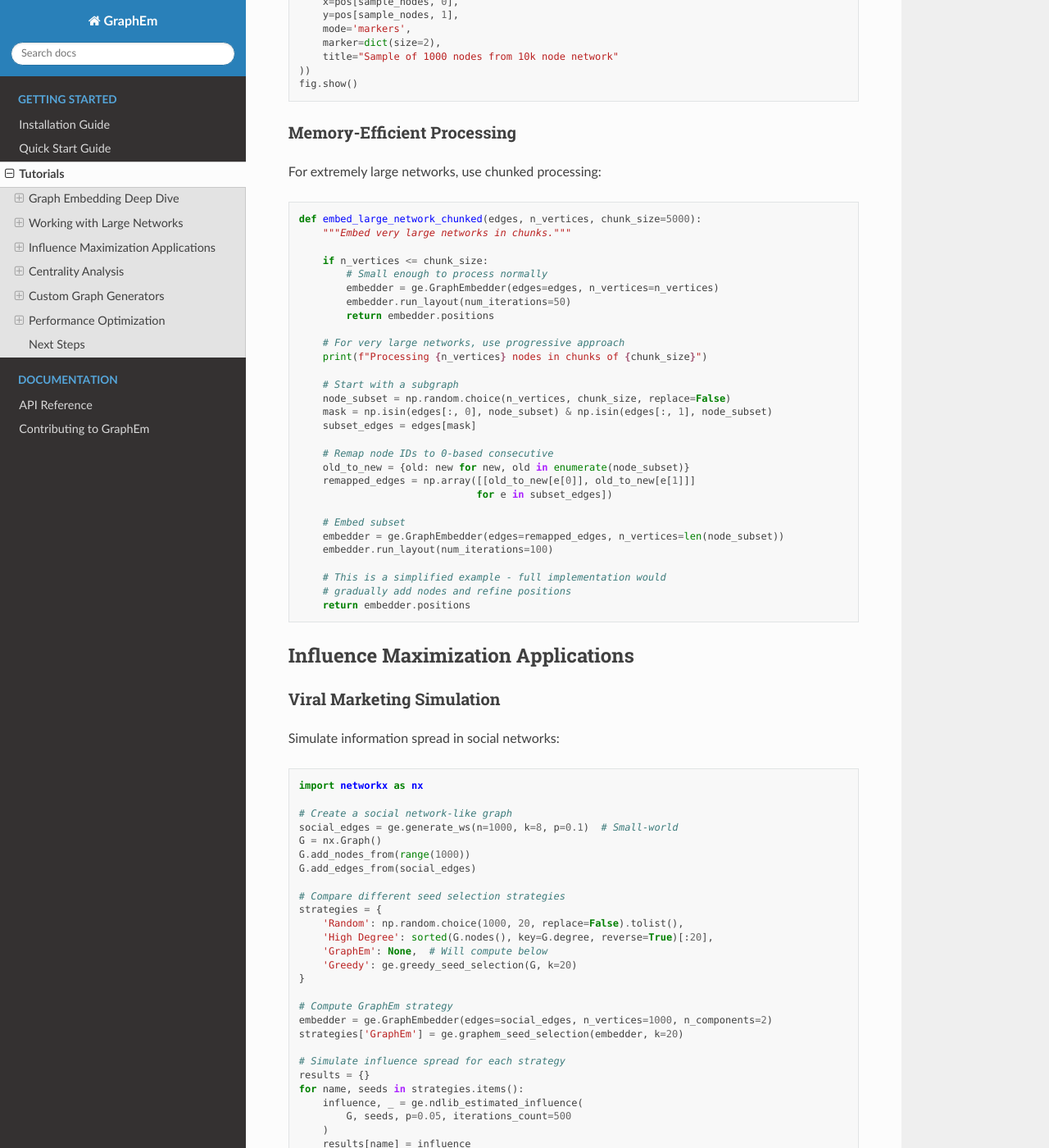
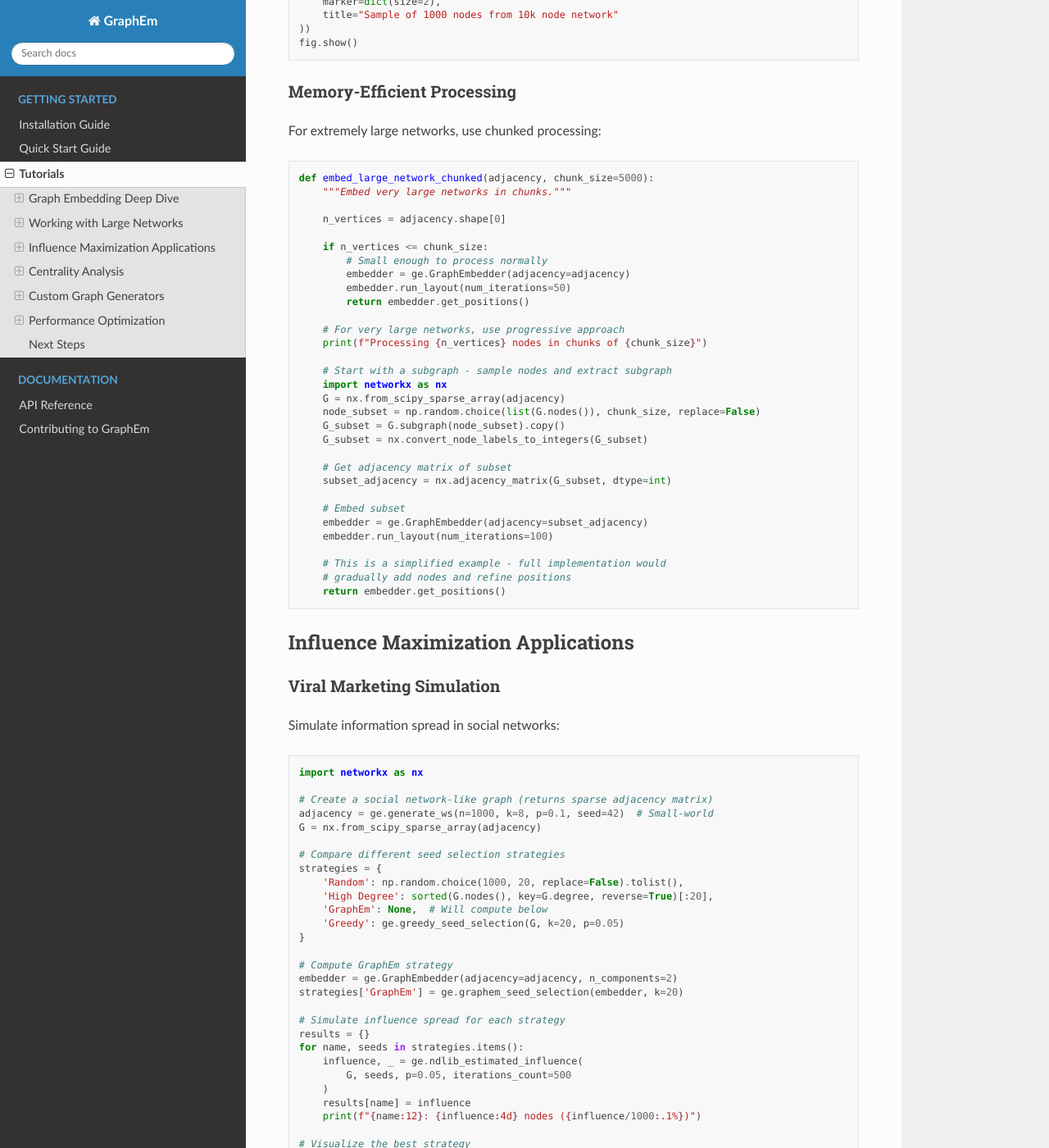
Before and after one commit to sashakolpakov/graphem, a Sphinx documentation site: the page built from docs/tutorials.rst, in a window 1280 px wide and 1400 px high, scrolled down 2161 px. Shown: the whole window at 82% size. Built offline with Sphinx 7.4.7 and the Read the Docs theme 3.1.0, drawn with Linux system fonts in a browser that asks for light colours; some of the changed text lies outside the part shown.

Commit message:
Release 0.2.0: Major API update with sparse adjacency matrices

```diff
--- a/docs/installation.rst
+++ b/docs/installation.rst
@@ -80,9 +80,9 @@
 
     import graphem as ge
 
-    # Generate a small test graph
-    edges = ge.erdos_renyi_graph(n=100, p=0.1)
-    embedder = ge.GraphEmbedder(edges, n_vertices=100)
+    # Generate a small test graph (returns sparse adjacency matrix)
+    adjacency = ge.generate_er(n=100, p=0.1, seed=42)
+    embedder = ge.GraphEmbedder(adjacency=adjacency, n_components=2)
     embedder.run_layout(num_iterations=10)
 
     print("GraphEm installation successful!")
--- a/docs/tutorials.rst
+++ b/docs/tutorials.rst
@@ -17,14 +17,12 @@
     import numpy as np
     import matplotlib.pyplot as plt
 
-    # Create a graph with known structure
-    edges = ge.generate_sbm(n_per_block=50, num_blocks=3, p_in=0.15, p_out=0.02)
-    n_vertices = 150
+    # Create a graph with known structure (returns sparse adjacency matrix)
+    adjacency = ge.generate_sbm(n_per_block=50, num_blocks=3, p_in=0.15, p_out=0.02, seed=42)
 
     # Create embedder with detailed parameters
     embedder = ge.GraphEmbedder(
-        edges=edges,
-        n_vertices=n_vertices,
+        adjacency=adjacency,
         n_components=2,
         L_min=5.0,        # Shorter edges for tighter layout
         k_attr=0.8,       # Strong attraction within communities
@@ -36,7 +34,7 @@
     positions_history = []
     for i in range(0, 100, 10):
         embedder.run_layout(num_iterations=10)
-        positions_history.append(np.array(embedder.positions))
+        positions_history.append(embedder.get_positions())
 
     # Final visualization
     embedder.display_layout()
@@ -64,12 +62,12 @@
 
     for i, params in enumerate(params_to_test, 1):
         embedder = ge.GraphEmbedder(
-            edges=edges, n_vertices=n_vertices, n_components=2,
+            adjacency=adjacency, n_components=2,
             L_min=params['L_min'], k_attr=params['k_attr'], k_inter=params['k_inter']
         )
         embedder.run_layout(num_iterations=50)
 
-        pos = np.array(embedder.positions)
+        pos = embedder.get_positions()
         fig.add_trace(go.Scatter(x=pos[:, 0], y=pos[:, 1], mode='markers',
                                 name=params['title']), row=1, col=i)
 
@@ -85,14 +83,12 @@
 
 .. code-block:: python
 
-    # Generate a large scale-free network
-    large_edges = ge.generate_ba(n=10000, m=5)
-    n_vertices = 10000
+    # Generate a large scale-free network (returns sparse adjacency matrix)
+    adjacency = ge.generate_ba(n=10000, m=5, seed=42)
 
     # Optimized embedder for large graphs
     large_embedder = ge.GraphEmbedder(
-        edges=large_edges,
-        n_vertices=n_vertices,
+        adjacency=adjacency,
         n_components=2,       # 2D is faster than 3D
         L_min=2.0,
         k_attr=0.3,
@@ -112,7 +108,8 @@
     large_embedder.run_layout(num_iterations=30)
 
     # Sample visualization (full graph would be too dense)
-    pos = np.array(large_embedder.positions)
+    pos = large_embedder.get_positions()
+    n_vertices = adjacency.shape[0]
     sample_nodes = np.random.choice(n_vertices, 1000, replace=False)
 
     import plotly.graph_objects as go
@@ -132,35 +129,37 @@
 
 .. code-block:: python
 
-    def embed_large_network_chunked(edges, n_vertices, chunk_size=5000):
+    def embed_large_network_chunked(adjacency, chunk_size=5000):
         """Embed very large networks in chunks."""
+
+        n_vertices = adjacency.shape[0]
 
         if n_vertices <= chunk_size:
             # Small enough to process normally
-            embedder = ge.GraphEmbedder(edges=edges, n_vertices=n_vertices)
+            embedder = ge.GraphEmbedder(adjacency=adjacency)
             embedder.run_layout(num_iterations=50)
-            return embedder.positions
+            return embedder.get_positions()
 
         # For very large networks, use progressive approach
         print(f"Processing {n_vertices} nodes in chunks of {chunk_size}")
 
-        # Start with a subgraph
-        node_subset = np.random.choice(n_vertices, chunk_size, replace=False)
-        mask = np.isin(edges[:, 0], node_subset) & np.isin(edges[:, 1], node_subset)
-        subset_edges = edges[mask]
+        # Start with a subgraph - sample nodes and extract subgraph
+        import networkx as nx
+        G = nx.from_scipy_sparse_array(adjacency)
+        node_subset = np.random.choice(list(G.nodes()), chunk_size, replace=False)
+        G_subset = G.subgraph(node_subset).copy()
+        G_subset = nx.convert_node_labels_to_integers(G_subset)
 
-        # Remap node IDs to 0-based consecutive
-        old_to_new = {old: new for new, old in enumerate(node_subset)}
-        remapped_edges = np.array([[old_to_new[e[0]], old_to_new[e[1]]]
-                                  for e in subset_edges])
+        # Get adjacency matrix of subset
+        subset_adjacency = nx.adjacency_matrix(G_subset, dtype=int)
 
         # Embed subset
-        embedder = ge.GraphEmbedder(edges=remapped_edges, n_vertices=len(node_subset))
+        embedder = ge.GraphEmbedder(adjacency=subset_adjacency)
         embedder.run_layout(num_iterations=100)
 
         # This is a simplified example - full implementation would
         # gradually add nodes and refine positions
-        return embedder.positions
+        return embedder.get_positions()
 
 Influence Maximization Applications
 -----------------------------------
@@ -174,22 +173,20 @@
 
     import networkx as nx
 
-    # Create a social network-like graph
-    social_edges = ge.generate_ws(n=1000, k=8, p=0.1)  # Small-world
-    G = nx.Graph()
-    G.add_nodes_from(range(1000))
-    G.add_edges_from(social_edges)
+    # Create a social network-like graph (returns sparse adjacency matrix)
+    adjacency = ge.generate_ws(n=1000, k=8, p=0.1, seed=42)  # Small-world
+    G = nx.from_scipy_sparse_array(adjacency)
 
     # Compare different seed selection strategies
     strategies = {
         'Random': np.random.choice(1000, 20, replace=False).tolist(),
         'High Degree': sorted(G.nodes(), key=G.degree, reverse=True)[:20],
         'GraphEm': None,  # Will compute below
-        'Greedy': ge.greedy_seed_selection(G, k=20)
+        'Greedy': ge.greedy_seed_selection(G, k=20, p=0.05)
     }
 
     # Compute GraphEm strategy
-    embedder = ge.GraphEmbedder(edges=social_edges, n_vertices=1000, n_components=2)
+    embedder = ge.GraphEmbedder(adjacency=adjacency, n_components=2)
     strategies['GraphEm'] = ge.graphem_seed_selection(embedder, k=20)
 
     # Simulate influence spread for each strategy
@@ -207,12 +204,12 @@
 
     if best_strategy == 'GraphEm':
         # We already have the embedding
-        pos = np.array(embedder.positions)
+        pos = embedder.get_positions()
     else:
         # Create embedding for visualization
-        embedder = ge.GraphEmbedder(edges=social_edges, n_vertices=1000, n_components=2)
+        embedder = ge.GraphEmbedder(adjacency=adjacency, n_components=2)
         embedder.run_layout(num_iterations=50)
-        pos = np.array(embedder.positions)
+        pos = embedder.get_positions()
 
     # Create visualization highlighting seed nodes
     import plotly.graph_objects as go
@@ -247,36 +244,29 @@
     def analyze_network_robustness(generator, params, attack_strategies):
         """Analyze robustness under different attack strategies."""
 
-        # Generate base network
-        edges = generator(**params)
-        n_vertices = params['n']
-        G = nx.Graph()
-        G.add_nodes_from(range(n_vertices))
-        G.add_edges_from(edges)
+        # Generate base network (returns sparse adjacency matrix)
+        adjacency = generator(**params)
+        G = nx.from_scipy_sparse_array(adjacency)
 
         results = {}
 
         for strategy_name, attack_function in attack_strategies.items():
             # Remove nodes according to strategy
-            nodes_to_remove = attack_function(G, int(0.1 * n_vertices))  # Remove 10%
+            nodes_to_remove = attack_function(G, int(0.1 * G.number_of_nodes()))  # Remove 10%
             G_attacked = G.copy()
             G_attacked.remove_nodes_from(nodes_to_remove)
 
             # Recompute largest connected component
             largest_cc = max(nx.connected_components(G_attacked), key=len)
             G_cc = G_attacked.subgraph(largest_cc).copy()
+            G_cc = nx.convert_node_labels_to_integers(G_cc)
 
             # Test influence spread in remaining network
             if len(G_cc) > 50:  # Only if significant network remains
-                cc_edges = np.array(list(G_cc.edges()))
-                embedder = ge.GraphEmbedder(edges=cc_edges, n_vertices=len(G_cc))
+                # Get adjacency matrix of remaining network
+                cc_adjacency = nx.adjacency_matrix(G_cc, dtype=int)
 
-                # Remap node IDs
-                node_mapping = {old: new for new, old in enumerate(G_cc.nodes())}
-                remapped_edges = np.array([[node_mapping[e[0]], node_mapping[e[1]]]
-                                         for e in cc_edges])
-
-                embedder = ge.GraphEmbedder(edges=remapped_edges, n_vertices=len(G_cc))
+                embedder = ge.GraphEmbedder(adjacency=cc_adjacency, n_components=2)
                 seeds = ge.graphem_seed_selection(embedder, k=min(10, len(G_cc)//10))
 
                 influence, _ = ge.ndlib_estimated_influence(G_cc, seeds, p=0.1)
@@ -305,9 +295,9 @@
 
     # Test on different network types
     network_types = [
-        ('Scale-Free', ge.generate_ba, {'n': 500, 'm': 3}),
-        ('Small-World', ge.generate_ws, {'n': 500, 'k': 6, 'p': 0.1}),
-        ('Random', ge.erdos_renyi_graph, {'n': 500, 'p': 0.012})
+        ('Scale-Free', ge.generate_ba, {'n': 500, 'm': 3, 'seed': 42}),
+        ('Small-World', ge.generate_ws, {'n': 500, 'k': 6, 'p': 0.1, 'seed': 42}),
+        ('Random', ge.generate_er, {'n': 500, 'p': 0.012, 'seed': 42})
     ]
 
     for net_name, generator, params in network_types:
@@ -332,10 +322,10 @@
 
     # Generate different network types for comparison
     networks = [
-        ('Erdős–Rényi', ge.erdos_renyi_graph, {'n': 300, 'p': 0.02}),
-        ('Scale-Free', ge.generate_ba, {'n': 300, 'm': 2}),
-        ('Small-World', ge.generate_ws, {'n': 300, 'k': 4, 'p': 0.1}),
-        ('Community', ge.generate_sbm, {'n_per_block': 100, 'num_blocks': 3, 'p_in': 0.1, 'p_out': 0.01})
+        ('Erdős–Rényi', ge.generate_er, {'n': 300, 'p': 0.02, 'seed': 42}),
+        ('Scale-Free', ge.generate_ba, {'n': 300, 'm': 2, 'seed': 42}),
+        ('Small-World', ge.generate_ws, {'n': 300, 'k': 4, 'p': 0.1, 'seed': 42}),
+        ('Community', ge.generate_sbm, {'n_per_block': 100, 'num_blocks': 3, 'p_in': 0.1, 'p_out': 0.01, 'seed': 42})
     ]
 
     correlation_results = {}
@@ -382,19 +372,22 @@
 .. code-block:: python
 
     def generate_hierarchical_network(levels=3, branching=3, intra_level_prob=0.1):
-        """Generate a hierarchical network structure."""
+        """Generate a hierarchical network structure, returns sparse adjacency matrix."""
+        import networkx as nx
+        import scipy.sparse as sp
+
         nodes_per_level = [branching ** i for i in range(levels)]
         total_nodes = sum(nodes_per_level)
 
-        edges = []
-        node_id = 0
+        # Create NetworkX graph for easier construction
+        G = nx.Graph()
+        G.add_nodes_from(range(total_nodes))
         level_starts = [0]
 
         # Create hierarchical connections
         for level in range(levels - 1):
             level_start = level_starts[level]
             level_size = nodes_per_level[level]
-            next_level_size = nodes_per_level[level + 1]
 
             # Connect each node in current level to nodes in next level
             for i in range(level_size):
@@ -403,7 +396,7 @@
                 start_next = level_starts[level] + level_size + i * branching
                 for j in range(branching):
                     if start_next + j < total_nodes:
-                        edges.append([current_node, start_next + j])
+                        G.add_edge(current_node, start_next + j)
 
             level_starts.append(level_starts[-1] + level_size)
 
@@ -415,17 +408,16 @@
             for i in range(level_size):
                 for j in range(i + 1, level_size):
                     if np.random.random() < intra_level_prob:
-                        edges.append([level_start + i, level_start + j])
+                        G.add_edge(level_start + i, level_start + j)
 
-        return np.array(edges)
+        return nx.adjacency_matrix(G, dtype=int)
 
     # Test the custom generator
-    hier_edges = generate_hierarchical_network(levels=4, branching=2, intra_level_prob=0.2)
+    hier_adjacency = generate_hierarchical_network(levels=4, branching=2, intra_level_prob=0.2)
 
     # Embed and visualize
     embedder = ge.GraphEmbedder(
-        edges=hier_edges,
-        n_vertices=hier_edges.max() + 1,
+        adjacency=hier_adjacency,
         n_components=2,
         L_min=3.0,
         k_attr=0.7,
@@ -448,7 +440,7 @@
     print("Available devices:", jax.devices())
 
     # For consistent GPU usage across runs
-    def setup_gpu_embedding(edges, n_vertices, device_id=0):
+    def setup_gpu_embedding(adjacency, device_id=0):
         """Setup embedder with specific GPU device."""
 
         # Force specific device if multiple GPUs available
@@ -456,18 +448,17 @@
             device = jax.devices('gpu')[device_id]
             with jax.default_device(device):
                 embedder = ge.GraphEmbedder(
-                    edges=edges,
-                    n_vertices=n_vertices,
+                    adjacency=adjacency,
                     batch_size=8192,      # Automatically limited to n_vertices
                     sample_size=1024      # Automatically limited to len(edges)
                 )
                 return embedder
         else:
-            return ge.GraphEmbedder(edges=edges, n_vertices=n_vertices)
+            return ge.GraphEmbedder(adjacency=adjacency)
 
     # Example with large graph
-    large_edges = ge.generate_ba(n=20000, m=4)
-    embedder = setup_gpu_embedding(large_edges, 20000)
+    adjacency = ge.generate_ba(n=20000, m=4, seed=42)
+    embedder = setup_gpu_embedding(adjacency)
 
     # Time the embedding
     import time
@@ -483,7 +474,7 @@
 .. code-block:: python
 
     # Profile memory usage and computation time
-    def profile_embedding(edges, n_vertices, iterations=50):
+    def profile_embedding(adjacency, iterations=50):
         """Profile embedding performance."""
         import psutil
         import os
@@ -495,7 +486,7 @@
 
         # Time embedding
         start_time = time.time()
-        embedder = ge.GraphEmbedder(edges=edges, n_vertices=n_vertices)
+        embedder = ge.GraphEmbedder(adjacency=adjacency)
         embedder.run_layout(num_iterations=iterations)
         end_time = time.time()
 
@@ -511,8 +502,8 @@
     # Test different graph sizes
     sizes = [500, 1000, 2000, 5000]
     for n in sizes:
-        edges = ge.generate_ba(n=n, m=3)
-        stats = profile_embedding(edges, n, iterations=30)
+        adjacency = ge.generate_ba(n=n, m=3, seed=42)
+        stats = profile_embedding(adjacency, iterations=30)
         print(f"n={n:4d}: {stats['time']:5.2f}s, "
               f"{stats['memory_used']:6.1f}MB used, "
               f"{stats['final_memory']:6.1f}MB total")
```
Also changed, not shown: CHANGELOG.md (+54 -1 lines), README.md (+5 -6 lines), docs/api_reference.rst (+8 -7 lines), docs/index.rst (+13 -14 lines), docs/quickstart.rst (+42 -35 lines), graphem/__init__.py (+5 -2 lines), 10 other files.
